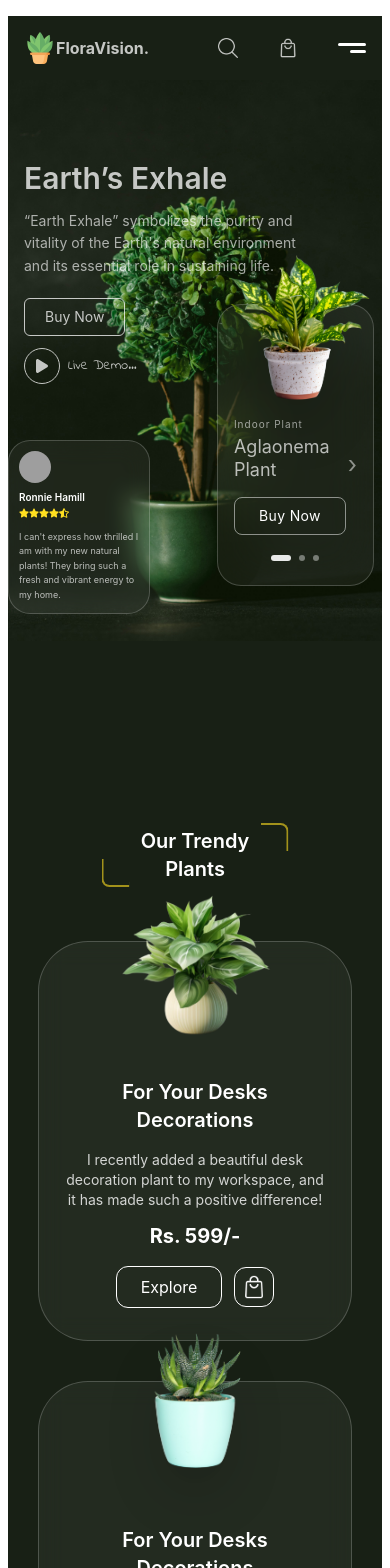
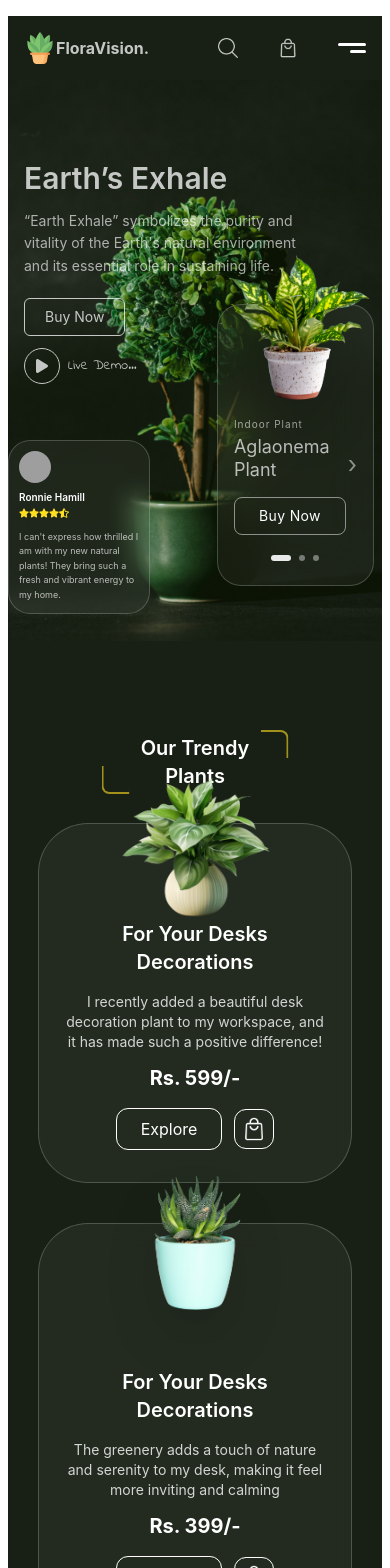
Before and after one commit to anjudixit/Flora-Vision, a React (Vite) app: page / in a window 390 px wide. Shown: the top 1568 px of the page. Built offline with nearby package versions, Linux system fonts and the light colour scheme; grey boxes are pictures that could not be loaded.

Commit message:
improve UI responsiveness and card styling

```diff
--- a/src/components/HeroSection.jsx
+++ b/src/components/HeroSection.jsx
@@ -8,18 +8,18 @@ import TrendyPlantsHeading from "./TrendyPlantsHeading";
 
 const HeroSection = () => {
   return (
-    <section className="relative w-full min-h-[190vh] sm:min-h-[210vh] md:min-h-[180vh] lg:min-h-[200vh] bg-[#182015]">
+    <section className="relative w-full min-h-[200vh] sm:min-h-[210vh] md:min-h-[180vh] lg:min-h-[200vh] bg-[#182015]">
 
     <Banner_Image />
     <MainHeading />
     <PlantCard />
     <ReviewCard />
 
-    <div className=" absolute top-[82vh] min-[375px]:top-[88vh] min-[400px]:top-[75vh] sm:top-[78vh] md:top-[80vh] lg:top-[100vh] left-1/2 -translate-x-1/2 z-10">
+    <div className=" absolute top-[82vh] min-[375px]:top-[77vh] min-[400px]:top-[75vh] sm:top-[78vh] md:top-[80vh] lg:top-[100vh] left-1/2 -translate-x-1/2 z-10">
       <TrendyPlantsHeading title="Our Trendy Plants" />
     </div>
 
-    <div className=" absolute top-[95vh] min-[375px]:top-[102vh] min-[400px]:top-[88vh] sm:top-[92vh] md:top-[95vh] lg:top-[112vh] left-0 w-full flex flex-col gap-10 md:gap-14 px-4 md:px-8 z-10">
+    <div className=" absolute top-[95vh] min-[375px]:top-[88vh] min-[400px]:top-[88vh] sm:top-[92vh] md:top-[95vh] lg:top-[112vh] left-0 w-full flex flex-col gap-10 md:gap-14 px-4 md:px-8 z-10">
       <TrendyPlantCard1 />
       <TrendyPlantCard2 />
     </div>
--- a/src/components/TrendyPlantCard1.jsx
+++ b/src/components/TrendyPlantCard1.jsx
@@ -3,7 +3,7 @@ import cart_icon from "../assets/cart_icon.png";
 
 const TrendyPlantCard1 = () => {
   return (
-    <div className="relative mx-auto w-[92%] md:w-[90%] lg:w-[95%] max-w-260 h-100 md:h-70 bg-white/5 backdrop-blur-md border border-white/20 rounded-[50px] md:rounded-[80px] px-6 md:px-12 py-8 flex flex-col md:flex-row items-center overflow-visible">
+    <div className="relative mx-auto w-[92%] md:w-[90%] lg:w-[95%] max-w-260 h-90 md:h-70 bg-white/5 backdrop-blur-md border border-white/20 rounded-[50px] md:rounded-[80px] px-6 md:px-12 py-8 flex flex-col md:flex-row items-center overflow-visible">
 
       <img src={plant_img} alt="plant" className="absolute -top-16 md:-top-24 left-1/2 md:left-0.5 lg:left-4 -translate-x-1/2 md:translate-x-0 w-44 md:w-90 z-20"/>
 
```
